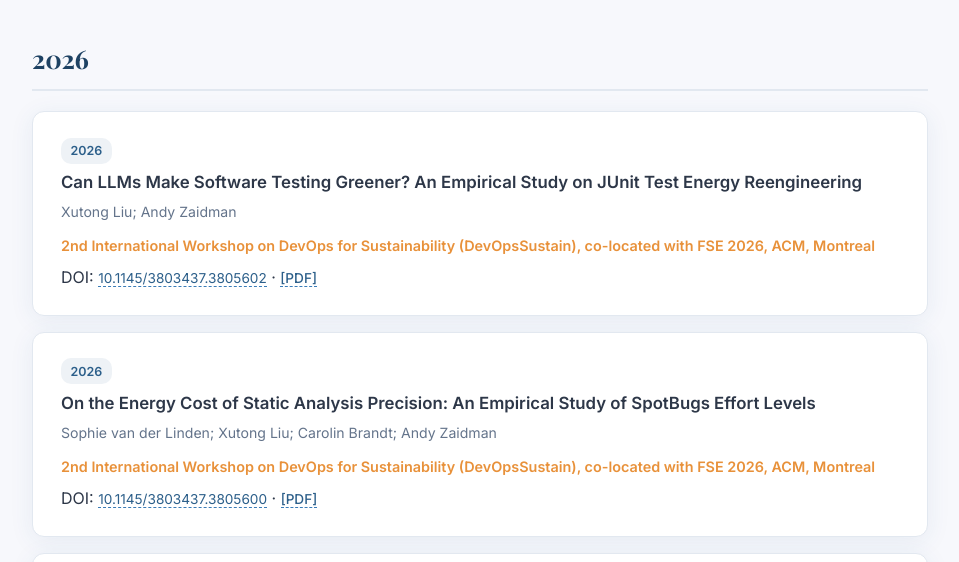
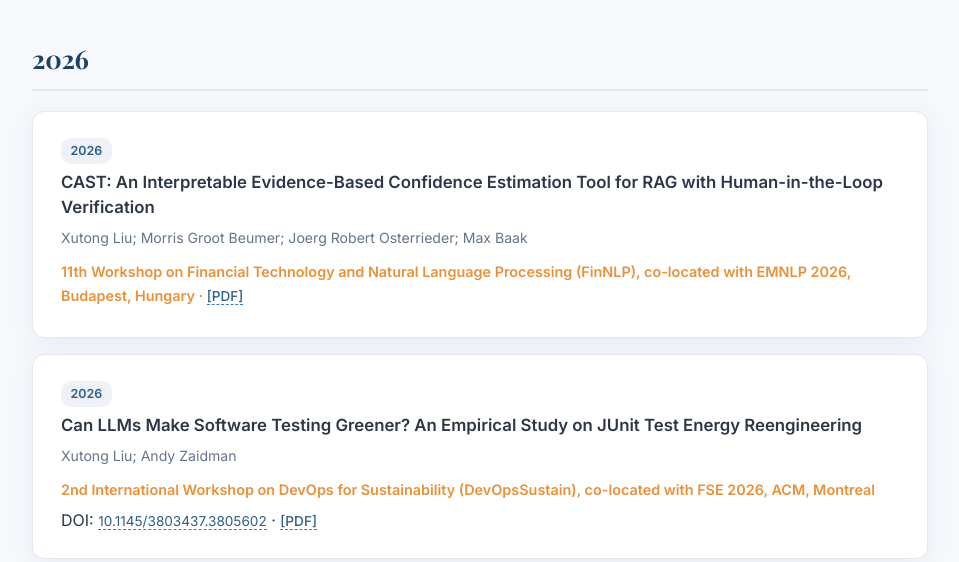
Before and after one commit to liu906/liu906.github.io, a plain HTML site: page publications.html in a window 1280 px wide. Shown: the part 211-773 px from the top of the page, without its empty margins (160-1119 px from the left). Drawn offline with nearby package versions, Linux system fonts and the light colour scheme.

Commit message:
add new paper

```diff
--- a/publications.html
+++ b/publications.html
@@ -36,6 +36,14 @@
     <!-- 2026 -->
     <section class="section">
       <h2 class="section-title fade-in">2026</h2>
+
+
+      <div class="pub-item fade-in">
+        <span class="pub-year">2026</span>
+        <p class="pub-title">CAST: An Interpretable Evidence-Based Confidence Estimation Tool for RAG with Human-in-the-Loop Verification</p>
+        <p class="pub-authors">Xutong Liu; Morris Groot Beumer; Joerg Robert Osterrieder; Max Baak</p>
+        <p class="pub-venue">11th Workshop on Financial Technology and Natural Language Processing (FinNLP), co-located with EMNLP 2026, Budapest, Hungary &middot; <span class="pub-links"><a href="papers/cast-finnlp2026.pdf" target="_blank">[PDF]</a></span></p>
+      </div>
 
       <div class="pub-item fade-in">
         <span class="pub-year">2026</span>
```
